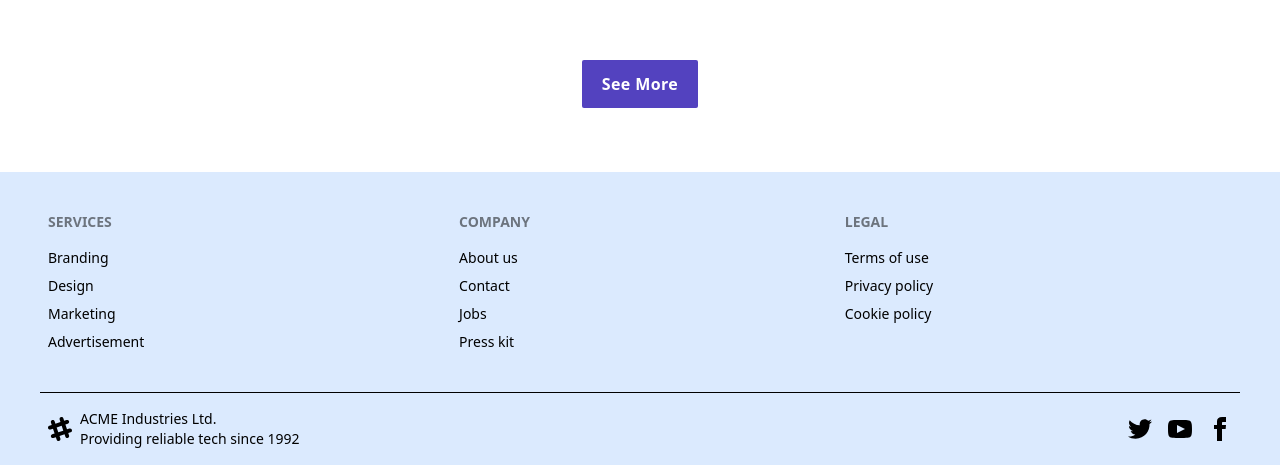
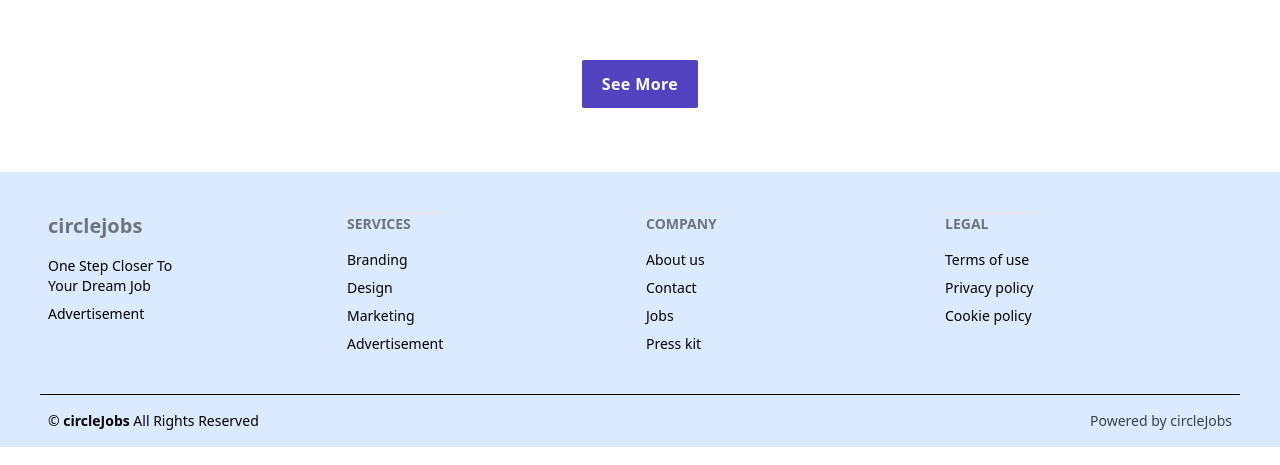
Before and after one commit to smsohag32/circle-jobs-app, a React (Vite) app: page / in a window 1280 px wide. Shown: the part 1907-2372 px from the top of the page. Built offline with nearby package versions, Linux system fonts and the light colour scheme.

Commit message:
footer style update

```diff
--- a/src/components/Footer.jsx
+++ b/src/components/Footer.jsx
@@ -1,83 +1,73 @@
 import React from "react";
+import { Link } from "react-router-dom";
 
 const Footer = () => {
   return (
     <div>
-      <footer className="footer p-10 default-container bg-base-200 text-base-content">
+      <footer className="footer grid grid-cols-2 divide-y-2 md:grid-cols-4 p-10 default-container bg-base-200 mx-auto gap-3 text-base-content">
+        <div>
+          <span className="footer-title text-xl lowercase">CircleJobs</span>
+          <p>
+            {" "}
+            One Step Closer To <br /> Your Dream Job
+          </p>
+          <Link to="/" className="link link-hover">
+            Advertisement
+          </Link>
+        </div>
         <div>
           <span className="footer-title">Services</span>
-          <a className="link link-hover">Branding</a>
-          <a className="link link-hover">Design</a>
-          <a className="link link-hover">Marketing</a>
-          <a className="link link-hover">Advertisement</a>
+          <Link to="/" className="link link-hover">
+            Branding
+          </Link>
+          <Link to="/" className="link link-hover">
+            Design
+          </Link>
+          <Link to="/" className="link link-hover">
+            Marketing
+          </Link>
+          <Link to="/" className="link link-hover">
+            Advertisement
+          </Link>
         </div>
         <div>
           <span className="footer-title">Company</span>
-          <a className="link link-hover">About us</a>
-          <a className="link link-hover">Contact</a>
-          <a className="link link-hover">Jobs</a>
-          <a className="link link-hover">Press kit</a>
+          <Link to="/" className="link link-hover">
+            About us
+          </Link>
+          <Link to="/" className="link link-hover">
+            Contact
+          </Link>
+          <Link to="/" className="link link-hover">
+            Jobs
+          </Link>
+          <Link to="/" className="link link-hover">
+            Press kit
+          </Link>
         </div>
         <div>
           <span className="footer-title">Legal</span>
-          <a className="link link-hover">Terms of use</a>
-          <a className="link link-hover">Privacy policy</a>
-          <a className="link link-hover">Cookie policy</a>
+          <Link to="/" className="link link-hover">
+            Terms of use
+          </Link>
+          <Link to="/" className="link link-hover">
+            Privacy policy
+          </Link>
+          <Link to="/" className="link link-hover">
+            Cookie policy
+          </Link>
         </div>
       </footer>
-      <footer className="footer px-10 py-4 default-container border-t bg-base-200 text-base-content border-base-300">
+      <footer className="footer flex justify-between px-14 py-4 default-container border-t bg-base-200 text-base-content border-base-300">
         <div className="items-center grid-flow-col">
-          <svg
-            width="24"
-            height="24"
-            viewBox="0 0 24 24"
-            xmlns="http://www.w3.org/2000/svg"
-            fillRule="evenodd"
-            clipRule="evenodd"
-            className="fill-current"
-          >
-            <path d="M22.672 15.226l-2.432.811.841 2.515c.33 1.019-.209 2.127-1.23 2.456-1.15.325-2.148-.321-2.463-1.226l-.84-2.518-5.013 1.677.84 2.517c.391 1.203-.434 2.542-1.831 2.542-.88 0-1.601-.564-1.86-1.314l-.842-2.516-2.431.809c-1.135.328-2.145-.317-2.463-1.229-.329-1.018.211-2.127 1.231-2.456l2.432-.809-1.621-4.823-2.432.808c-1.355.384-2.558-.59-2.558-1.839 0-.817.509-1.582 1.327-1.846l2.433-.809-.842-2.515c-.33-1.02.211-2.129 1.232-2.458 1.02-.329 2.13.209 2.461 1.229l.842 2.515 5.011-1.677-.839-2.517c-.403-1.238.484-2.553 1.843-2.553.819 0 1.585.509 1.85 1.326l.841 2.517 2.431-.81c1.02-.33 2.131.211 2.461 1.229.332 1.018-.21 2.126-1.23 2.456l-2.433.809 1.622 4.823 2.433-.809c1.242-.401 2.557.484 2.557 1.838 0 .819-.51 1.583-1.328 1.847m-8.992-6.428l-5.01 1.675 1.619 4.828 5.011-1.674-1.62-4.829z"></path>
-          </svg>
           <p>
-            ACME Industries Ltd. <br />
-            Providing reliable tech since 1992
+            &copy; <span className="font-semibold">circleJobs</span> All Rights
+            Reserved
           </p>
         </div>
-        <div className="md:place-self-center md:justify-self-end">
+        <div className="">
           <div className="grid grid-flow-col gap-4">
-            <a>
-              <svg
-                xmlns="http://www.w3.org/2000/svg"
-                width="24"
-                height="24"
-                viewBox="0 0 24 24"
-                className="fill-current"
-              >
-                <path d="M24 4.557c-.883.392-1.832.656-2.828.775 1.017-.609 1.798-1.574 2.165-2.724-.951.564-2.005.974-3.127 1.195-.897-.957-2.178-1.555-3.594-1.555-3.179 0-5.515 2.966-4.797 6.045-4.091-.205-7.719-2.165-10.148-5.144-1.29 2.213-.669 5.108 1.523 6.574-.806-.026-1.566-.247-2.229-.616-.054 2.281 1.581 4.415 3.949 4.89-.693.188-1.452.232-2.224.084.626 1.956 2.444 3.379 4.6 3.419-2.07 1.623-4.678 2.348-7.29 2.04 2.179 1.397 4.768 2.212 7.548 2.212 9.142 0 14.307-7.721 13.995-14.646.962-.695 1.797-1.562 2.457-2.549z"></path>
-              </svg>
-            </a>
-            <a>
-              <svg
-                xmlns="http://www.w3.org/2000/svg"
-                width="24"
-                height="24"
-                viewBox="0 0 24 24"
-                className="fill-current"
-              >
-                <path d="M19.615 3.184c-3.604-.246-11.631-.245-15.23 0-3.897.266-4.356 2.62-4.385 8.816.029 6.185.484 8.549 4.385 8.816 3.6.245 11.626.246 15.23 0 3.897-.266 4.356-2.62 4.385-8.816-.029-6.185-.484-8.549-4.385-8.816zm-10.615 12.816v-8l8 3.993-8 4.007z"></path>
-              </svg>
-            </a>
-            <a>
-              <svg
-                xmlns="http://www.w3.org/2000/svg"
-                width="24"
-                height="24"
-                viewBox="0 0 24 24"
-                className="fill-current"
-              >
-                <path d="M9 8h-3v4h3v12h5v-12h3.642l.358-4h-4v-1.667c0-.955.192-1.333 1.115-1.333h2.885v-5h-3.808c-3.596 0-5.192 1.583-5.192 4.615v3.385z"></path>
-              </svg>
-            </a>
+            <p className="text-gray-700">Powered by circleJobs</p>
           </div>
         </div>
       </footer>
```
